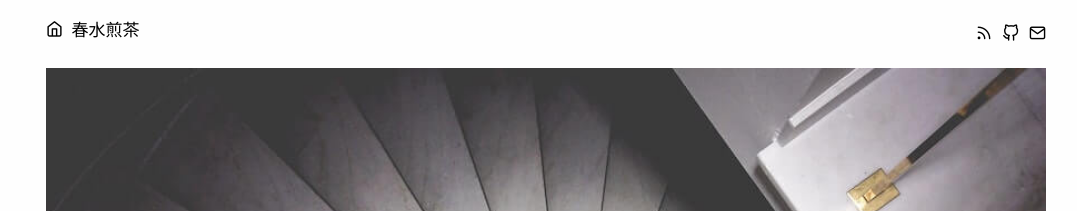
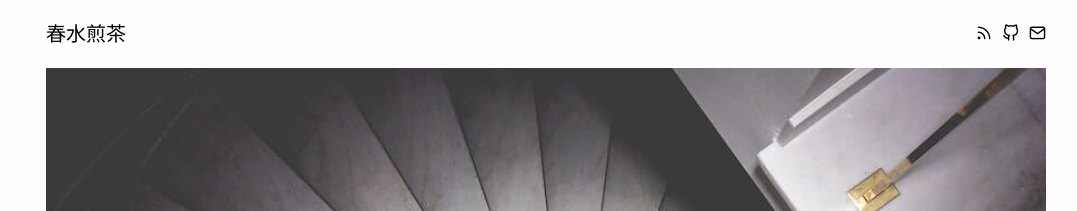
Before and after one commit to gfphoto/writings.sh, a Jekyll site: the page built from _posts/2018-05-10-power-law.md, in a window 1280 px wide. Shown: the top 211 px of the page, without its empty margins (94-1171 px from the left). Built offline with Jekyll 4.4.1, drawn with Linux system fonts in a browser that asks for light colours; some web fonts are replaced; formulas are drawn with MathJax 3.

Commit message:
Update homelink

```diff
--- a/_layouts/post.html
+++ b/_layouts/post.html
@@ -8,8 +8,7 @@ layout: base
   <header class="post-page-header">
 
     <span class="post-page-nav">
-      <a class="home-link nav icon-wrapper" href="{{ "/" | relative_url }}" title="春水煎茶的首页">
-        <span class="icon-home1"></span>
+      <a class="home-link nav" href="{{ "/" | relative_url }}" title="春水煎茶的首页">
         {{ site.title }}
       </a>
       <span class="nav nav-right-icons">
--- a/assets/src/css/style.css
+++ b/assets/src/css/style.css
@@ -307,6 +307,7 @@ img {
   line-height: 28px;
 }
 .post-page-header .home-link {
+  font-size: 20px;
   display: inline-block;
   float: left;
 }
```
Also changed, not shown: assets/css/style.min.css.
